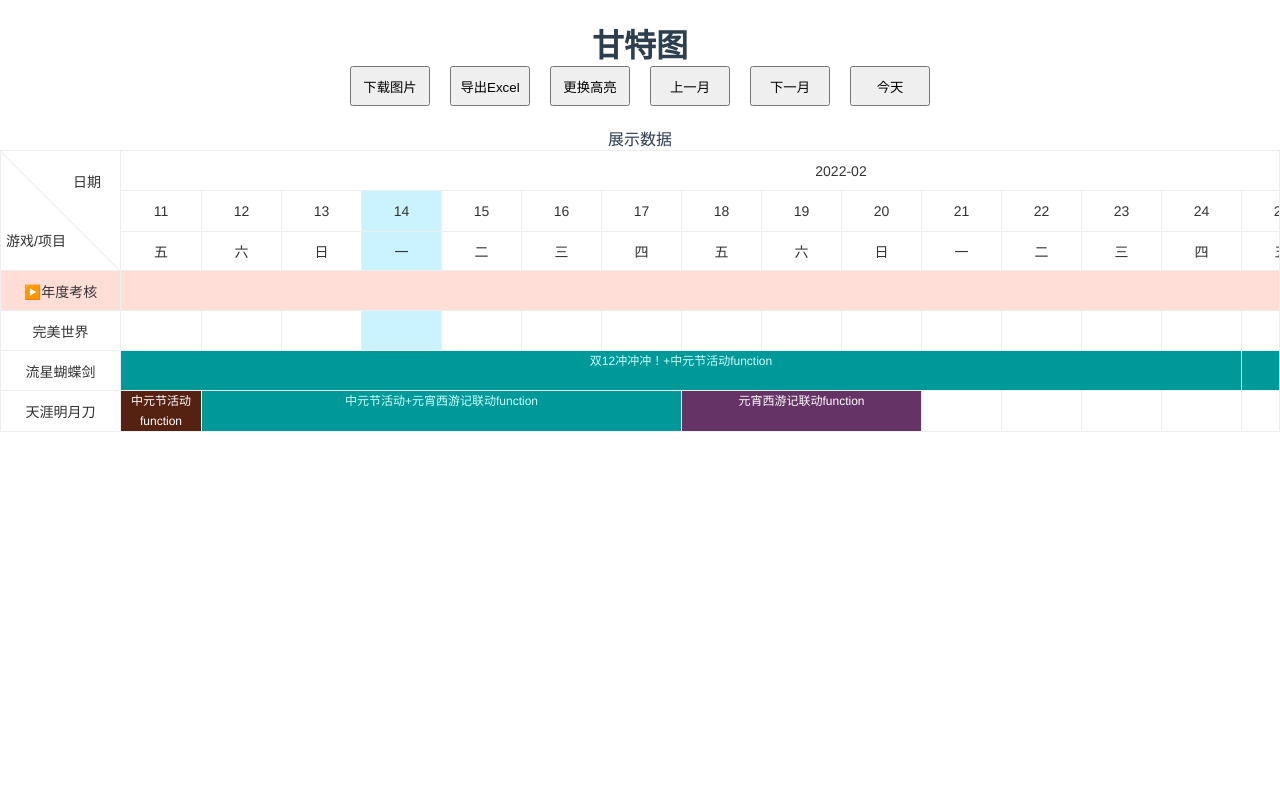
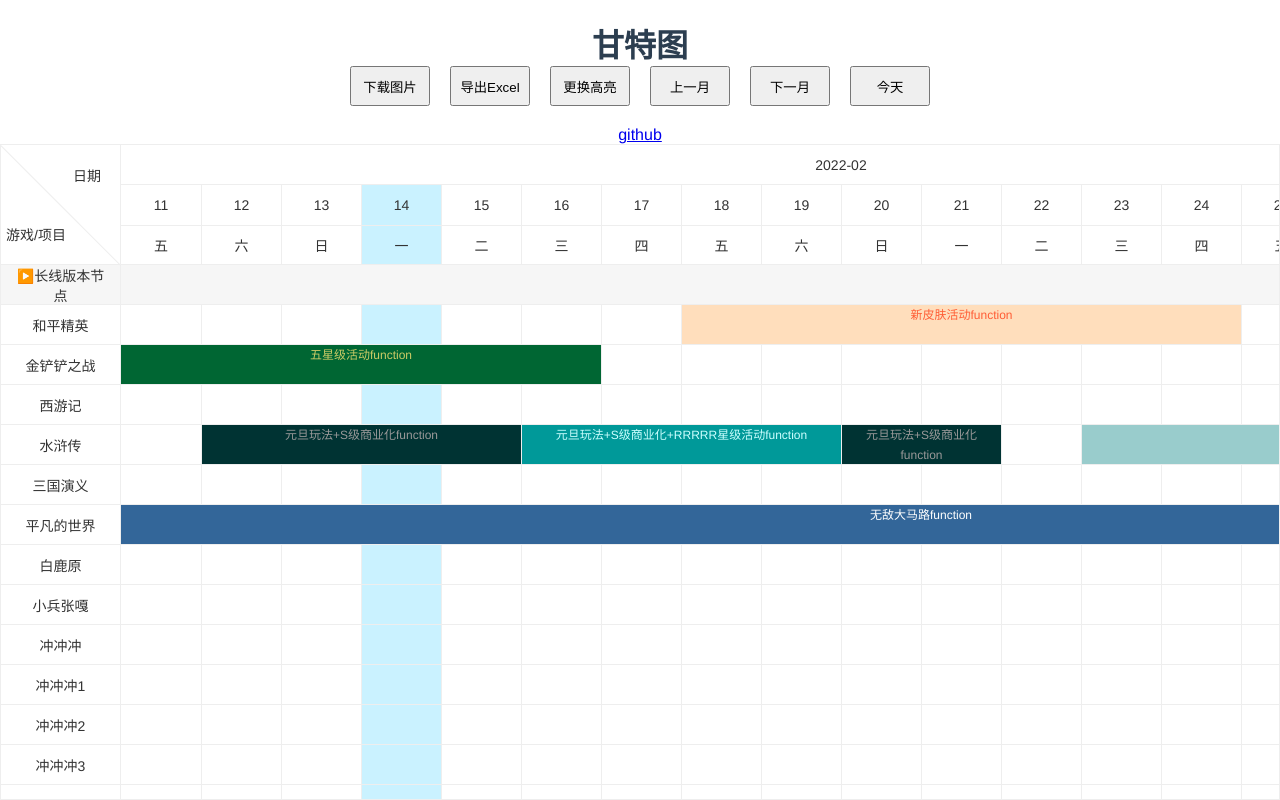
Before and after one commit to ddmy/vue3-gantt, a Vue app: page / in a window 1280 px wide. Built offline with nearby package versions, Linux system fonts and the light colour scheme.

Commit message:
增加文件名配置

```diff
--- a/src/App.vue
+++ b/src/App.vue
@@ -10,7 +10,7 @@
       <button @click="today">今天</button>
     </div>
     <div class="box">
-      <div>展示数据</div>
+      <div><a href="https://github.com/ddmy/vue-gantt">github</a></div>
       <Gantt
         ref="gantt"
         :data="data"
@@ -63,7 +63,7 @@
 const height = ref(40)
 
 
-const data = ref(DATA.data1)
+const data = ref(DATA.data2)
 
 const onScheduleClick = item => {
   console.log('点击', item)
@@ -110,7 +110,7 @@
 }
 
 const exportGanttExcel = () => {
-    gantt.value.exportGanttExcel()
+    gantt.value.exportGanttExcel('模拟列表')
 }
 
 
--- a/src/components/Gantt.vue
+++ b/src/components/Gantt.vue
@@ -530,7 +530,7 @@
   })
 }
 
-const exportGanttExcel = () => {
+const exportGanttExcel = (fileName) => {
   const excelData = cloneDeep(data.value).map(item => {
     item.renderWorks = renderWorks(item)
     if (props.scheduleTitle) {
@@ -540,7 +540,7 @@
     }
     return item
   })
-  exportExcel(rangeDate.value, excelData, props.dateText, props.itemText)
+  exportExcel(fileName, rangeDate.value, excelData, props.dateText, props.itemText)
 }
 
 defineExpose({
--- a/src/components/excel.js
+++ b/src/components/excel.js
@@ -41,7 +41,7 @@
   throw new Error(`转换色值格式错误:${val}`)
 }
 
-export function exportExcel (rangeDate, list, dateText = '', itemText = '') {
+export function exportExcel (fileName = '数据', rangeDate, list, dateText = '', itemText = '') {
   console.log('导出excel', rangeDate, list)
   // 前三行日期范围
   let data = []
@@ -173,7 +173,7 @@
 
   console.log(resultData)
   // return
-  LAY_EXCEL.exportExcel({ sheet1: resultData },`测试.xlsx`, 'xlsx', {
+  LAY_EXCEL.exportExcel({ sheet1: resultData },`信息列表.xlsx`, 'xlsx', {
     extend: {
       '!cols': colConf,
       '!rows': rowConf,
```
Also changed, not shown: 1 other file (tests, documents, lock files or other folders).
